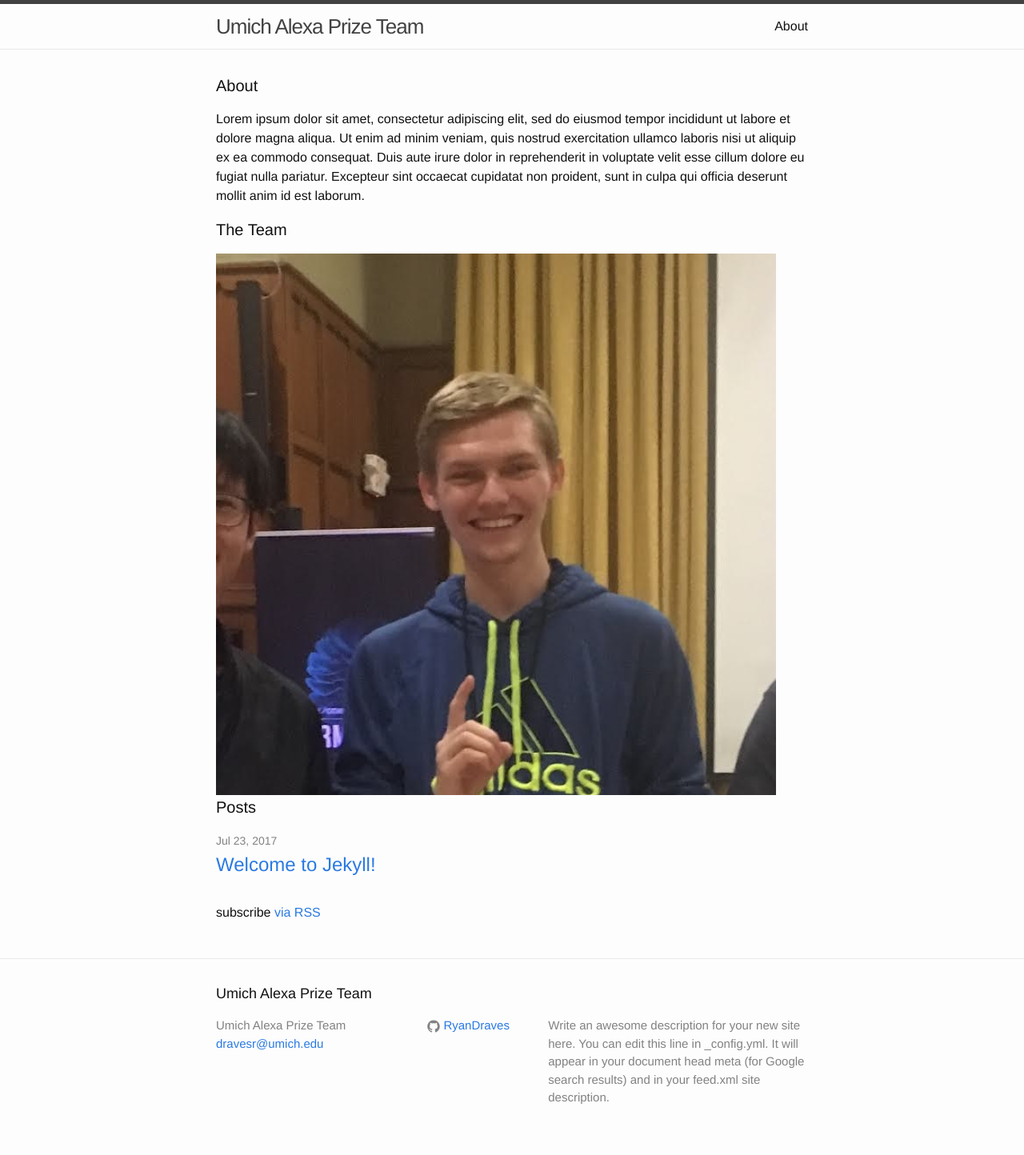
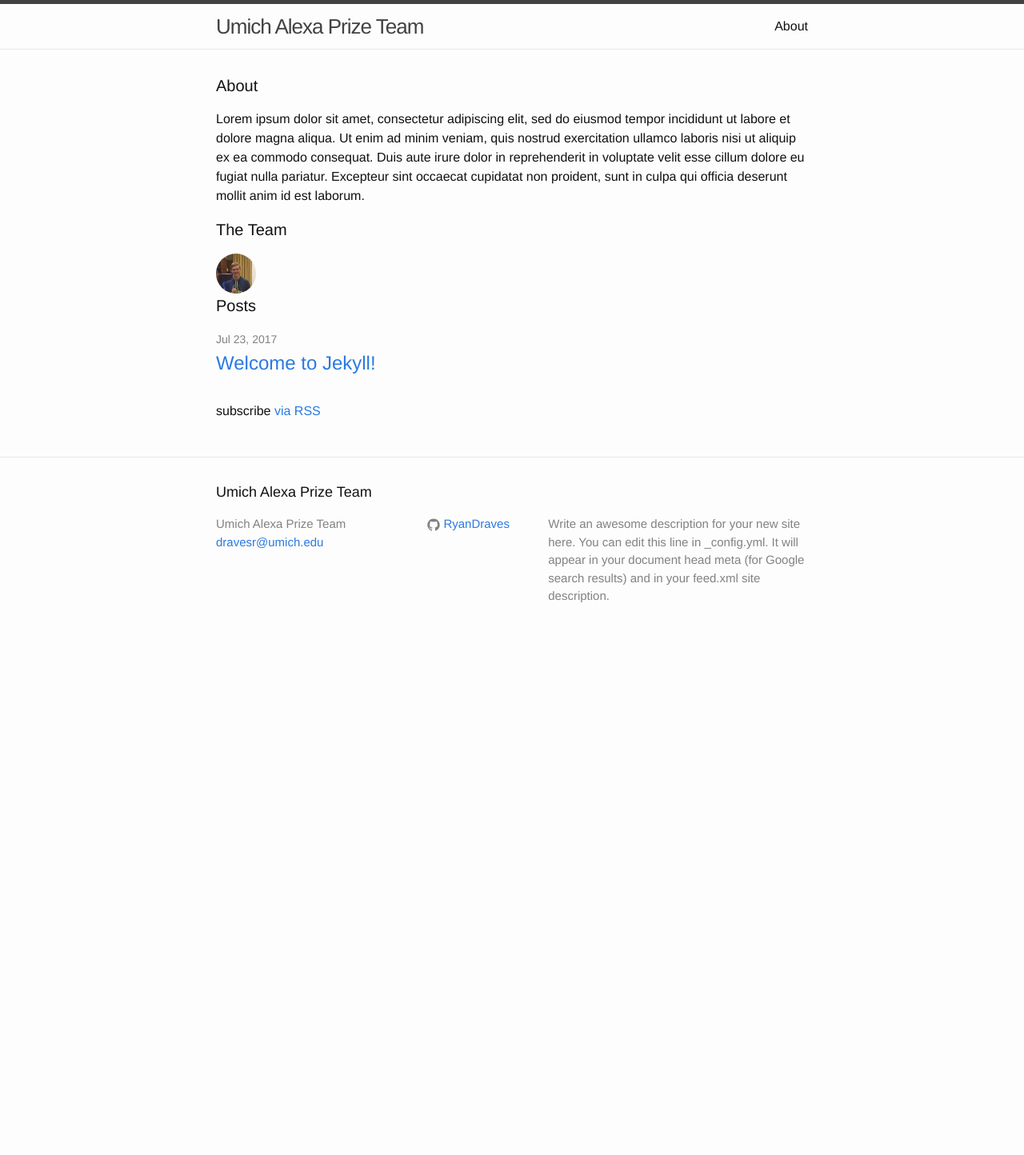
Before and after one commit to RyanDraves/alexaprize-audrey.github.io, a Jekyll site: the page built from index.html, in a window 1280 px wide. Shown: the whole page at 80% size. Built offline with Jekyll 4.4.1, drawn with Linux system fonts in a browser that asks for light colours; after the commit the page ends 900 px from its top, so only the background shows below that.

Commit message:
team icon sass added

```diff
--- /dev/null
+++ b/_sass/_team-icons.scss
@@ -0,0 +1,10 @@
+/*
+ * Team icons
+ */
+.team-icon {
+    width: 50px;
+    height: 50px;
+    border-radius: 50px;
+    border-color: black;
+    border-width: 1px;
+}
--- a/css/main.scss
+++ b/css/main.scss
@@ -49,5 +49,6 @@ $on-laptop:        800px;
 @import
         "base",
         "layout",
-        "syntax-highlighting"
+        "syntax-highlighting",
+        "team-icons"
 ;
--- a/index.html
+++ b/index.html
@@ -10,7 +10,7 @@ layout: default
 
   <h1 class="page-heading">The Team</h1>
 
-  <a href="team/ryan-draves.html"><img src="images/ryan_draves.png" alt="Ryan Draves" class="icon" /></a>
+  <a href="team/ryan-draves.html"><img src="images/ryan_draves.png" alt="Ryan Draves" class="team-icon" /></a>
 
   <h1 class="page-heading">Posts</h1>
 
--- a/team/ryan-draves.html
+++ b/team/ryan-draves.html
@@ -8,6 +8,6 @@ layout: page
 
     <p>About me and such</p>
 
-    <img src="../images/ryan_draves.png" alt="Ryan Draves" class="icon" />
+    <img src="../images/ryan_draves.png" alt="Ryan Draves" class="team-icon" />
 
 </div>
```
